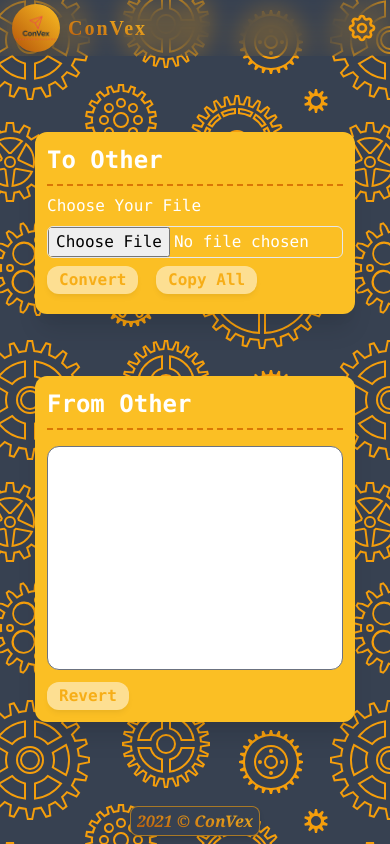
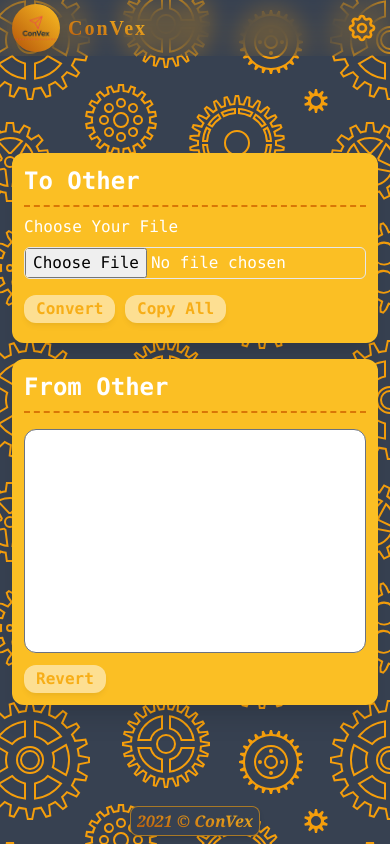
Before and after one commit to NitelPhyoe/ConVex, a Svelte app: page / in a window 390 px wide. Built offline with nearby package versions, Linux system fonts and the light colour scheme; a web font is replaced by a local one.

Commit message:
✅ Fully Responsive Web UI

```diff
--- a/src/components/Code.Container.svelte
+++ b/src/components/Code.Container.svelte
@@ -27,7 +27,7 @@
 
 <!-- Container -->
 <div
-	class="bg-yellow-400 p-3 my-2 w-full max-w-xs sm:max-w-md md:max-w-xl space-y-2 divide-y-2 divide-yellow-600 divide-dashed shadow-xl rounded-xl"
+	class="bg-yellow-400 p-3 mx-3 md:mx-0 w-full max-w-sm md:max-w-lg lg:max-w-lg xl:max-w-xl divide-y-2 divide-yellow-600 divide-dashed space-y-2 shadow-xl rounded-xl"
 >
 	<!-- Title -->
 	<div class="text-2xl font-bold">{title}</div>
--- a/src/components/File.Container.svelte
+++ b/src/components/File.Container.svelte
@@ -39,7 +39,7 @@
 
 <!-- Container -->
 <div
-	class="bg-yellow-400 p-3 my-2 w-full max-w-xs sm:max-w-md md:max-w-xl space-y-2 divide-y-2 divide-yellow-600 divide-dashed shadow-xl rounded-xl"
+	class="bg-yellow-400 p-3 mx-3 md:mx-0 w-full max-w-sm md:max-w-lg lg:max-w-lg xl:max-w-xl divide-y-2 divide-yellow-600 divide-dashed space-y-2 shadow-xl rounded-xl"
 >
 	<!-- Title -->
 	<div class="text-2xl font-bold">{title}</div>
@@ -58,7 +58,9 @@
 				class="focus:outline-none focus:ring-2 focus:ring-yellow-200 border border-gray-200 rounded-md max-w-sm "
 			/>
 		</div>
-		<div class="space-x-2">
+		<div
+			class="w-full space-y-2 md:flex md:flex-col md:items-center lg:space-x-2 xl:justify-center xl:space-y-0  xl:flex-row"
+		>
 			<Button before="Convert" click={convertHandler} disable={denyCvt} />
 			<Button
 				before="Copy All"
@@ -74,6 +76,7 @@
 	{#if showResult}
 		<div class="py-2 max-h-36 overflow-y-scroll space-y-2">
 			{#await promise}
+				<Skeleton />
 				<Skeleton />
 				<Skeleton />
 			{:then result}
--- a/src/layout/Footer.svelte
+++ b/src/layout/Footer.svelte
@@ -5,7 +5,7 @@
 </script>
 
 <div
-	class="place-self-end justify-self-center bg-gray-700  px-1.5 py-0.5 m-2 cursor-not-allowed select-none  border border-yellow-500 border-opacity-60 rounded-lg shadow-md"
+	class=" bg-gray-700  px-1.5 py-0.5 m-2 cursor-not-allowed select-none  border border-yellow-500 border-opacity-60 rounded-lg shadow-md"
 >
 	<div
 		class=" bg-clip-text text-transparent bg-gradient-to-tr from-yellow-700 to-yellow-400 font-serif italic font-bold  "
--- a/src/layout/Header.svelte
+++ b/src/layout/Header.svelte
@@ -4,8 +4,9 @@
 	const { name } = config;
 </script>
 
+<div class="sticky top-0 w-full">
 	<div
-	class="place-self-start sticky top-0 select-none backdrop-filter backdrop-blur-md w-full py-1 px-3 md:px-7  inline-flex items-center justify-between  "
+		class=" select-none backdrop-filter backdrop-blur-md w-full py-1 px-3 md:px-7  inline-flex items-center justify-between  "
 	>
 		<!-- Logo -->
 		<div class="inline-flex items-center  ">
@@ -44,3 +45,4 @@
 			</svg>
 		</div>
 	</div>
+</div>
--- a/src/layout/Layout.svelte
+++ b/src/layout/Layout.svelte
@@ -17,11 +17,24 @@
 </svelte:head>
 
 <div
-	class="bg-floating-cogs bg-gray-700 text-white font-mono h-screen w-screen overflow-y-scroll grid grid-cols-1 place-items-center "
+	class="bg-floating-cogs bg-gray-700 text-white font-mono flex flex-col h-screen justify-between items-center overflow-y-scroll"
 >
 	<Header />
 
-	<slot />
-
+	<div
+		class="w-full flex flex-wrap lg:flex-nowrap justify-center items-center space-y-4 lg:space-y-0 lg:space-x-4 "
+	>
+		<slot />
+		<!-- <div
+			class="bg-indigo-500 mx-3 md:mx-0 w-full max-w-sm md:max-w-lg lg:max-w-lg xl:max-w-xl h-56"
+		>
+			container
+		</div>
+		<div
+			class="bg-indigo-500 mx-3 md:mx-0 w-full max-w-sm md:max-w-lg lg:max-w-lg xl:max-w-xl h-56"
+		>
+			container
+		</div> -->
+	</div>
 	<Footer />
 </div>
```
Lines whose indentation alone changed are shown as unchanged.
